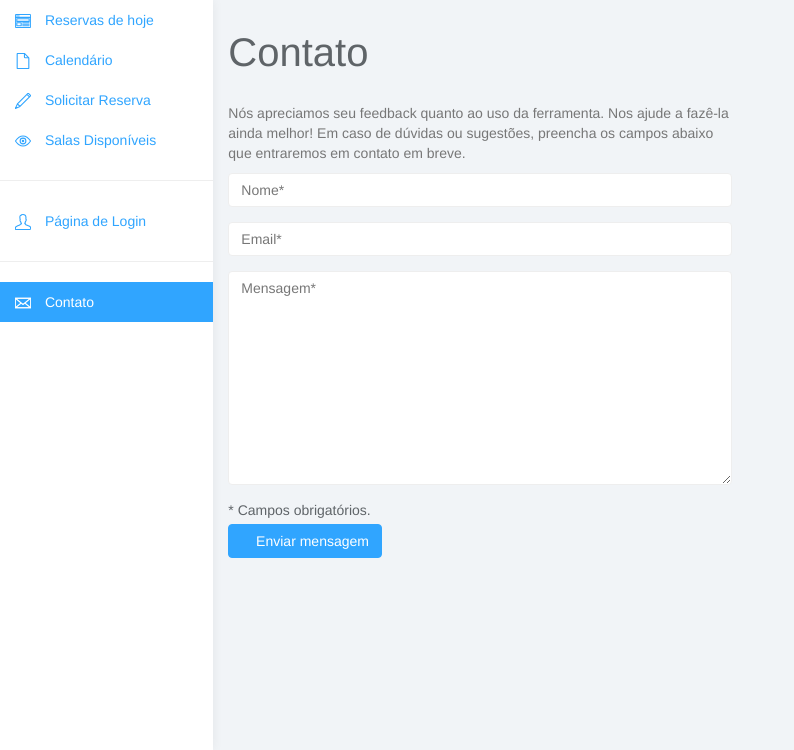
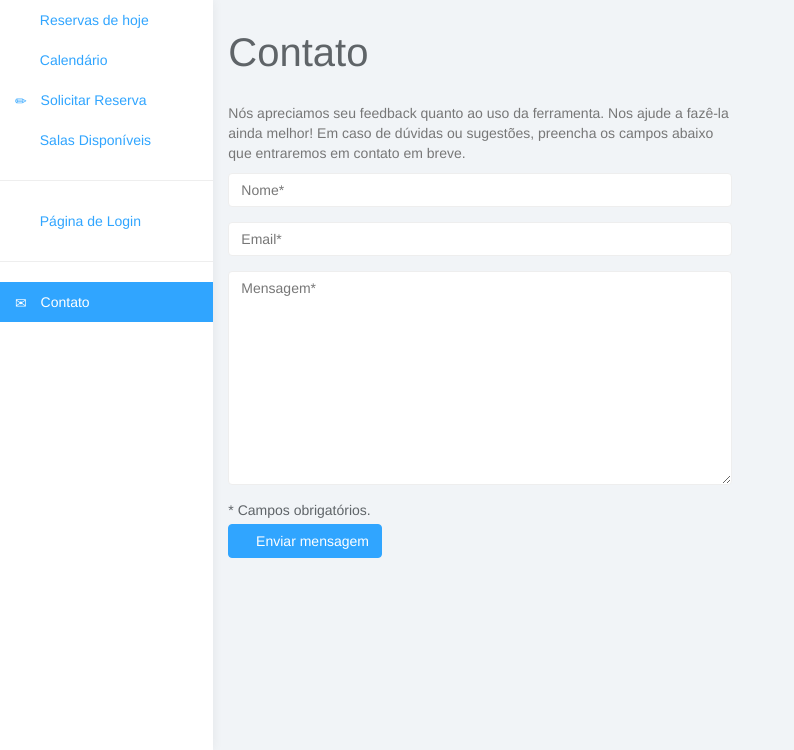
Before and after one commit to Lafaiet/LABICOM-Maestro, a Django app: page /contato in a window 1280 px wide. Shown: the part 50-800 px from the top of the page, without its empty margins (0-794 px from the left). Run offline with Django 3.2, Linux system fonts and the light colour scheme; some libraries are stand-ins or nearby versions; some web fonts are replaced.

Commit message:
Removendo svg icons

```diff
--- a/labicommaestro/room_scheduling/templates/sidebar.html
+++ b/labicommaestro/room_scheduling/templates/sidebar.html
@@ -1,17 +1,16 @@
 <div id="sidebar-collapse" class="col-sm-3 col-lg-2 sidebar">
 
   <ul class="nav menu">
-    <li class=".. {% if active == 'principal' %} active {% endif %}"><a href="/"><svg class="glyph stroked app window with content"><use xlink:href="#stroked-app-window-with-content"/></svg> Reservas de hoje</a></li>
-    <li class=".. {% if active == 'calendario' %} active {% endif %}"><a href="/calendario"><svg class="glyph stroked blank document"><use xlink:href="#stroked-blank-document"/></svg> Calendário</a></li>
-    <!-- <li class=".. {% if active == 'calendario' %} active {% endif %}"><a href="/calendario"><svg class="glyph stroked calendar"><use xlink:href="#stroked-calendar"/></svg> Calendário</a></li> -->
-    <li class=".. {% if active == 'reservar' %} active {% endif %}"><a href="reservar"><svg class="glyph stroked pencil"><use xlink:href="#stroked-pencil"/></svg> Solicitar Reserva</a></li>
-    <li class=".. {% if active == 'salas' %} active {% endif %}"><a href="#"><svg class="glyph stroked eye"><use xlink:href="#stroked-eye"/></svg> Salas Disponíveis</a></li>
+    <li class=".. {% if active == 'principal' %} active {% endif %}"><a href="/"><span class="glyphicon glyphicon-th-list" aria-hidden="true"></span> Reservas de hoje</a></li>
+    <li class=".. {% if active == 'calendario' %} active {% endif %}"><a href="/calendario"><span class="glyphicon glyphicon-calendar" aria-hidden="true"></span> Calendário</a></li>
+    <li class=".. {% if active == 'reservar' %} active {% endif %}"><a href="reservar"><span class="glyphicon glyphicon-pencil" aria-hidden="true"></span> Solicitar Reserva</a></li>
+    <li class=".. {% if active == 'salas' %} active {% endif %}"><a href="#"><span class="glyphicon glyphicon-eye-open" aria-hidden="true"></span> Salas Disponíveis</a></li>
 
     <li role="presentation" class="divider"></li>
-    <li class=".. {% if active == 'login' %} active {% endif %}"><a href="accounts/login/"><svg class="glyph stroked male-user"><use xlink:href="#stroked-male-user"></use></svg> Página de Login</a></li>
+    <li class=".. {% if active == 'login' %} active {% endif %}"><a href="accounts/login/"><span class="glyphicon glyphicon-user" aria-hidden="true"></span> Página de Login</a></li>
 
     <li role="presentation" class="divider"></li>
-    <li class=".. {% if active == 'contato' %} active {% endif %}"><a href="contato"><svg class="glyph stroked email"><use xlink:href="#stroked-email"/></svg> Contato</a></li>
+    <li class=".. {% if active == 'contato' %} active {% endif %}"><a href="contato"><span class="glyphicon glyphicon-envelope" aria-hidden="true"></span> Contato</a></li>
 
   </ul>
 
```
